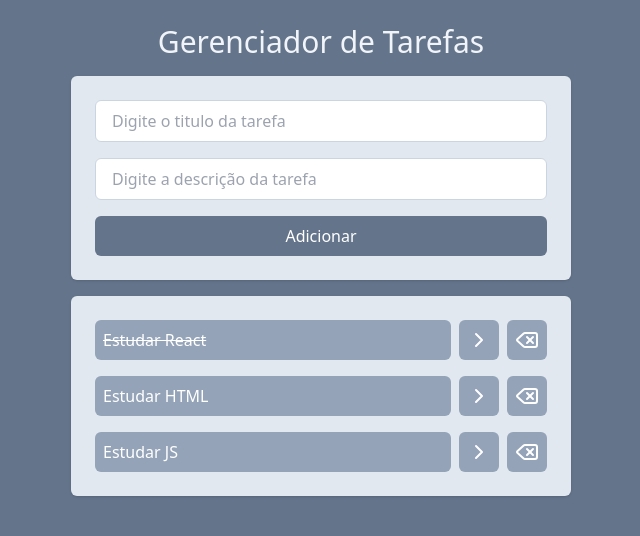
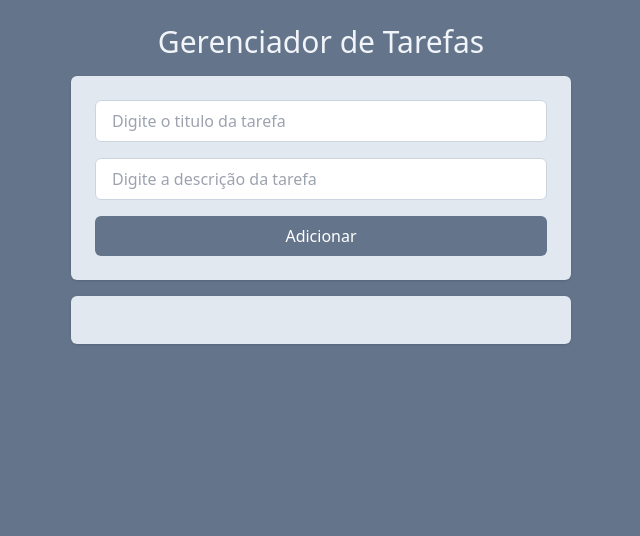
Before and after one commit to JPTirso/Gerenciador_de_Tarefas, a React (Vite) app: page / in a window 1280 px wide. Shown: the top 536 px of the page, without its empty margins (319-959 px from the left). Built offline with nearby package versions, Linux system fonts and the light colour scheme.

Commit message:
Fazendo as tarefas ficarem permanentes no seu computador

```diff
--- a/src/App.jsx
+++ b/src/App.jsx
@@ -1,31 +1,17 @@
 import Tasks from "./components/Tasks";
 import AddTask from "./components/AddTask";
 import { useState } from "react";
-import { useRef } from "react";
+import { useRef, useEffect } from "react";
 
 function App() {
-  let contador = useRef(3);
+  let contador = useRef(JSON.parse(localStorage.getItem("id_contador")) || (0));
 
-  const [tasksV, setTasksV] = useState([
-    {
-      id: 1,
-      title: "Estudar React",
-      description: "23 de março as 14:00",
-      isCompleted: true,
-    },
-    {
-      id: 2,
-      title: "Estudar HTML",
-      description: "23 de março as 18:00",
-      isCompleted: false,
-    },
-    {
-      id: 3,
-      title: "Estudar JS",
-      description: "24 de março as 14:00",
-      isCompleted: false,
-    },
-  ]);
+  const [tasksV, setTasksV] = useState(JSON.parse(localStorage.getItem("tasks")) || []);
+
+  useEffect(() => {
+  localStorage.setItem("tasks", JSON.stringify(tasksV));
+  localStorage.setItem("id_contador", JSON.stringify(contador.current));
+}, [tasksV]);
 
   function onTaskClick(taskid_Clicked) {
     const newTasks = tasksV.map((task) => {
```
